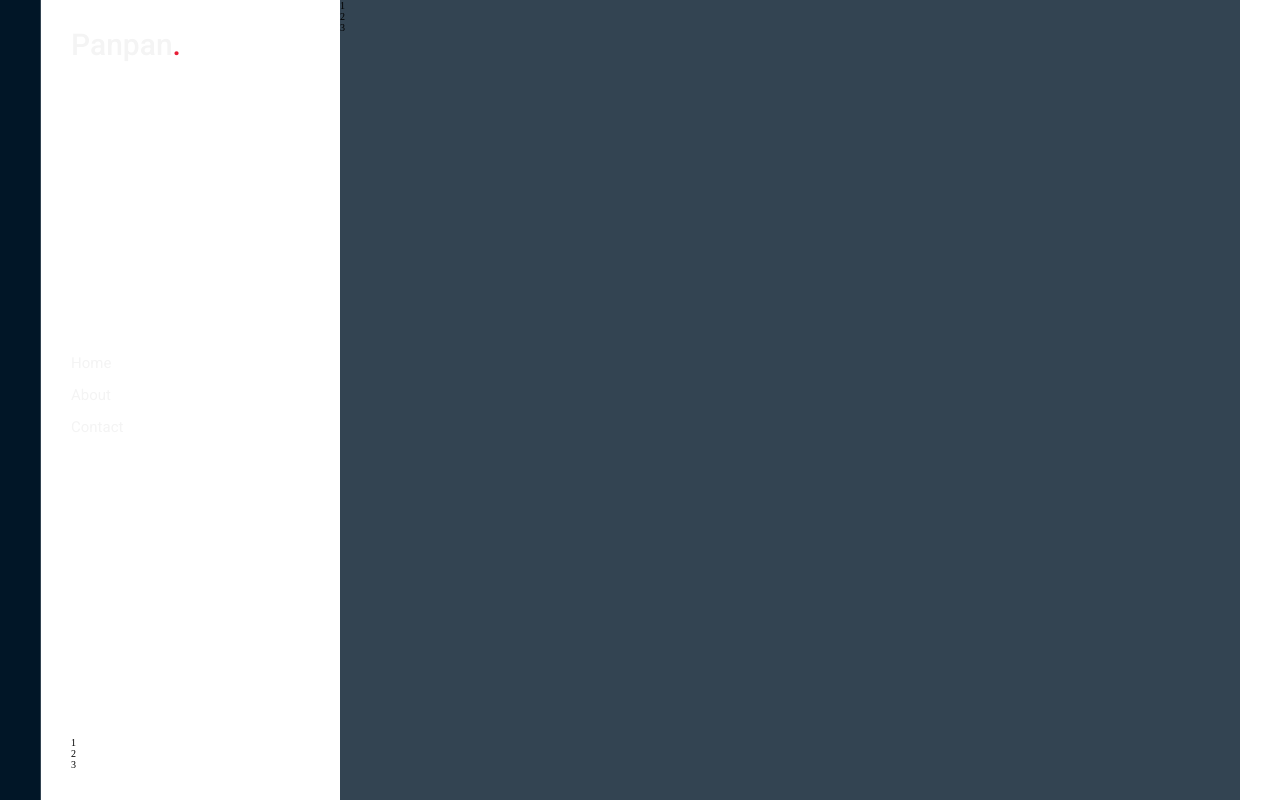
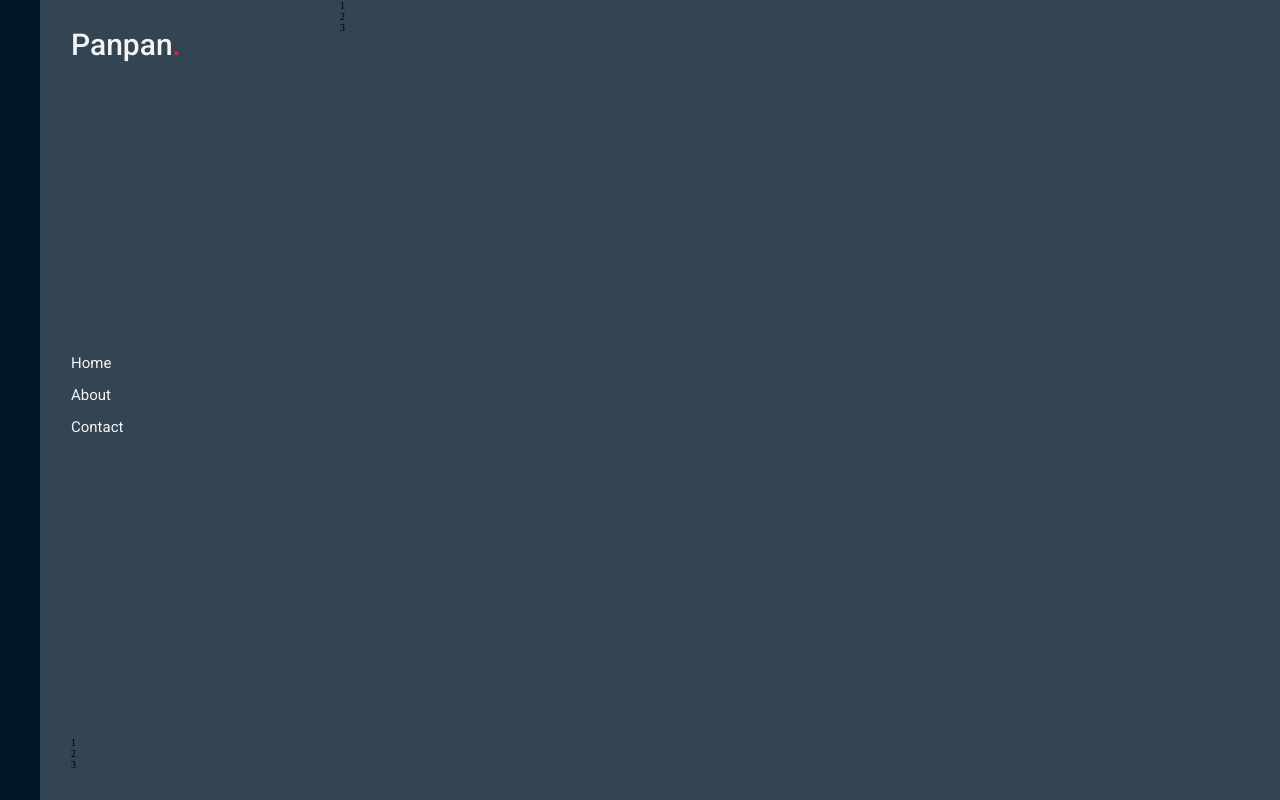
Before and after one commit to panpan31415/panpan-blog, a React (Create React App) app: page / in a window 1280 px wide. Built offline with nearby package versions, Linux system fonts and the light colour scheme.

Commit message:
Refactor App component structure

```diff
--- a/src/App.scss
+++ b/src/App.scss
@@ -4,6 +4,9 @@
   --highlight-color: #e71d36;
   --text-default-color: #757575;
   --text-white-color: #f4f4f4;
+}
+.app-wrapper {
+  background-color: var(--secondary-color);
 }
 .app {
   max-width: 1200px;
@@ -16,5 +19,4 @@
   min-height: 100vh;
   position: relative;
   display: block;
-  background-color: var(--secondary-color);
 }
--- a/src/App.tsx
+++ b/src/App.tsx
@@ -5,6 +5,7 @@ import NavigationArea from "./components/NavigationArea";
 function App() {
   return (
     <Fragment>
+      <div className="app-wrapper">
         <div className="app">
           <NavigationArea />
           <main className="main">
@@ -13,6 +14,7 @@ function App() {
             <div className="children--3">3</div>
           </main>
         </div>
+      </div>
     </Fragment>
   );
 }
```
Lines whose indentation alone changed are shown as unchanged.
